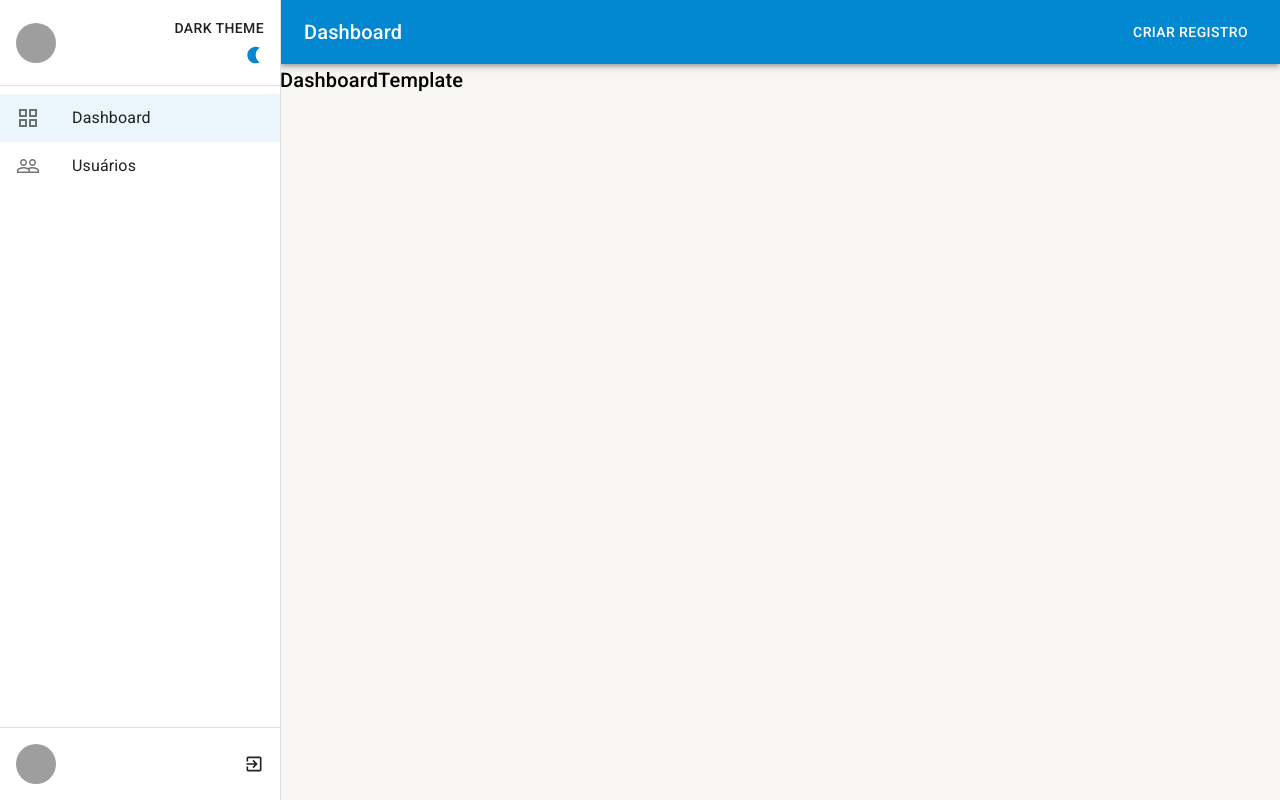
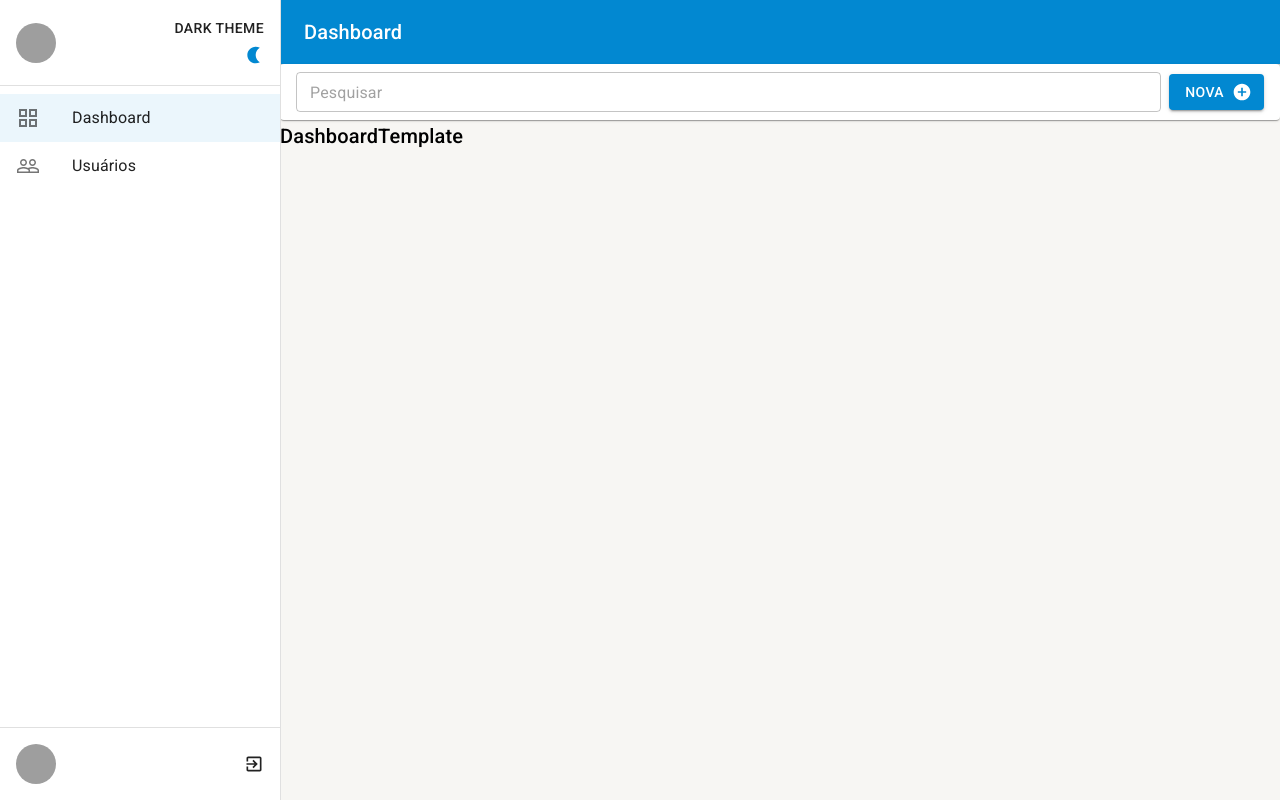
Before and after one commit to geraldobl58/app-dashboard-typescript-material-ui, a React (Create React App) app: page /dashboard in a window 1280 px wide. Built offline with nearby package versions, Linux system fonts and the light colour scheme; grey boxes are pictures that could not be loaded.

Commit message:
:sparkles: Creating Toolbar Component

```diff
--- /dev/null
+++ b/src/components/ToolBar/index.tsx
@@ -0,0 +1,55 @@
+import { Box, Button, Paper, TextField } from '@mui/material'
+
+import AddCircleIcon from '@mui/icons-material/AddCircle'
+
+type ToolBarProps = {
+  textInputSearch?: string
+  textInputShowSearch?: boolean
+  textChangeSearch?: (newText: string) => void
+  textNewButton?: string
+  textNewShowButton?: boolean
+  textNewCkickButton?: () => void
+}
+
+export function ToolBar({
+  textInputSearch = '',
+  textInputShowSearch = false,
+  textChangeSearch,
+  textNewButton = 'Novo',
+  textNewShowButton = true,
+  textNewCkickButton
+}: ToolBarProps) {
+  return (
+    <Box
+      gap={1}
+      padding={1}
+      paddingX={2}
+      display="flex"
+      alignItems="center"
+      component={Paper}
+    >
+      {textInputShowSearch && (
+        <TextField
+          placeholder="Pesquisar"
+          fullWidth
+          size="small"
+          value={textInputSearch}
+          onChange={(event) => textChangeSearch?.(event.target.value)}
+        />
+      )}
+
+      <Box flex={1} display="flex" justifyContent="end">
+        {textNewShowButton && (
+          <Button
+            variant="contained"
+            color="primary"
+            endIcon={<AddCircleIcon />}
+            onClick={textNewCkickButton}
+          >
+            {textNewButton}
+          </Button>
+        )}
+      </Box>
+    </Box>
+  )
+}
--- a/src/pages/Dashboard.tsx
+++ b/src/pages/Dashboard.tsx
@@ -1,5 +1,3 @@
-import { Button } from '@mui/material'
-
 import { Base } from 'templates/Base'
 import { DashboardTemplate } from 'templates/Dashboard'
 
@@ -8,9 +6,7 @@ import { AppBarTool } from 'components/AppBarTool'
 const Home = () => {
   return (
     <Base>
-      <AppBarTool title="Dashboard">
-        <Button color="inherit">Criar Registro</Button>
-      </AppBarTool>
+      <AppBarTool title="Dashboard" />
       <DashboardTemplate />
     </Base>
   )
--- a/src/templates/Dashboard/index.tsx
+++ b/src/templates/Dashboard/index.tsx
@@ -1,10 +1,13 @@
 import { Typography } from '@mui/material'
+
+import { ToolBar } from 'components/ToolBar'
 
 import { Base } from 'templates/Base'
 
 export function DashboardTemplate() {
   return (
     <Base>
+      <ToolBar textInputShowSearch textNewButton="Nova" />
       <Typography variant="h6" component="div">
         DashboardTemplate
       </Typography>
```
